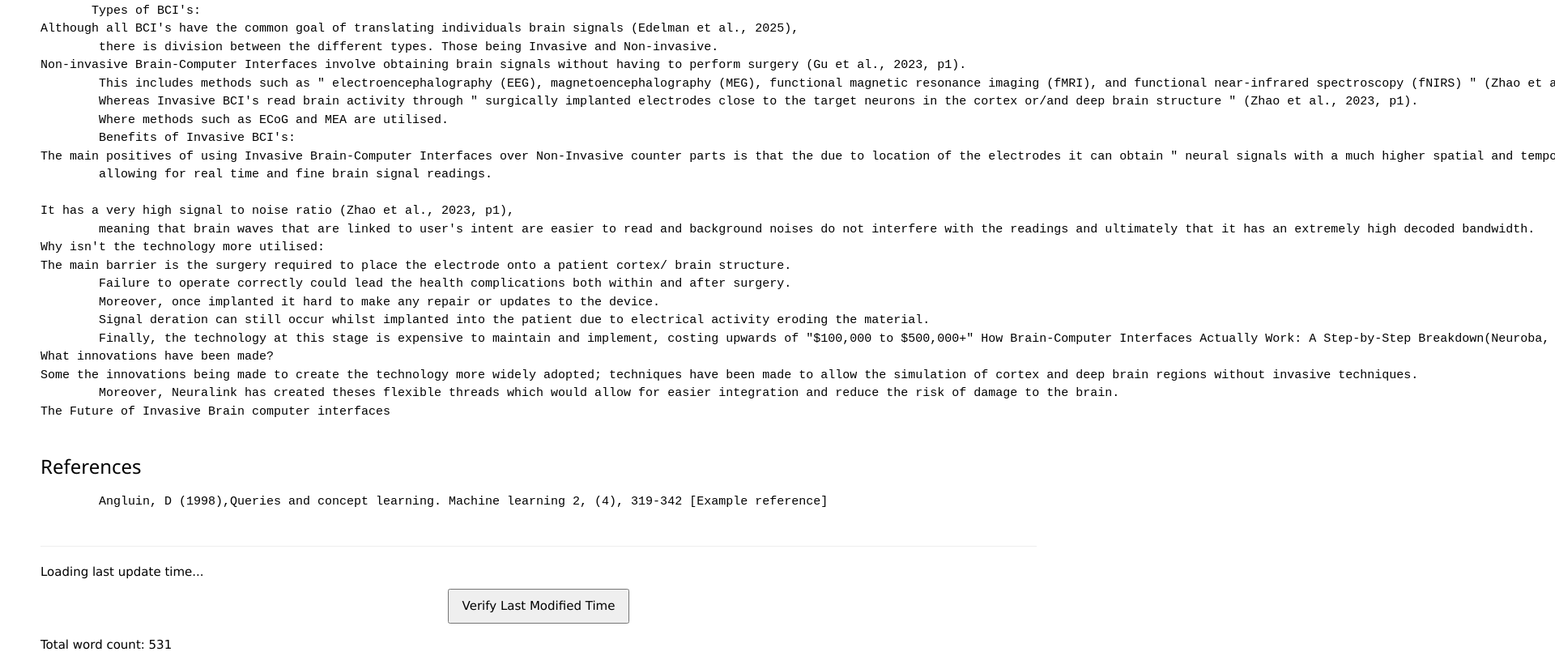
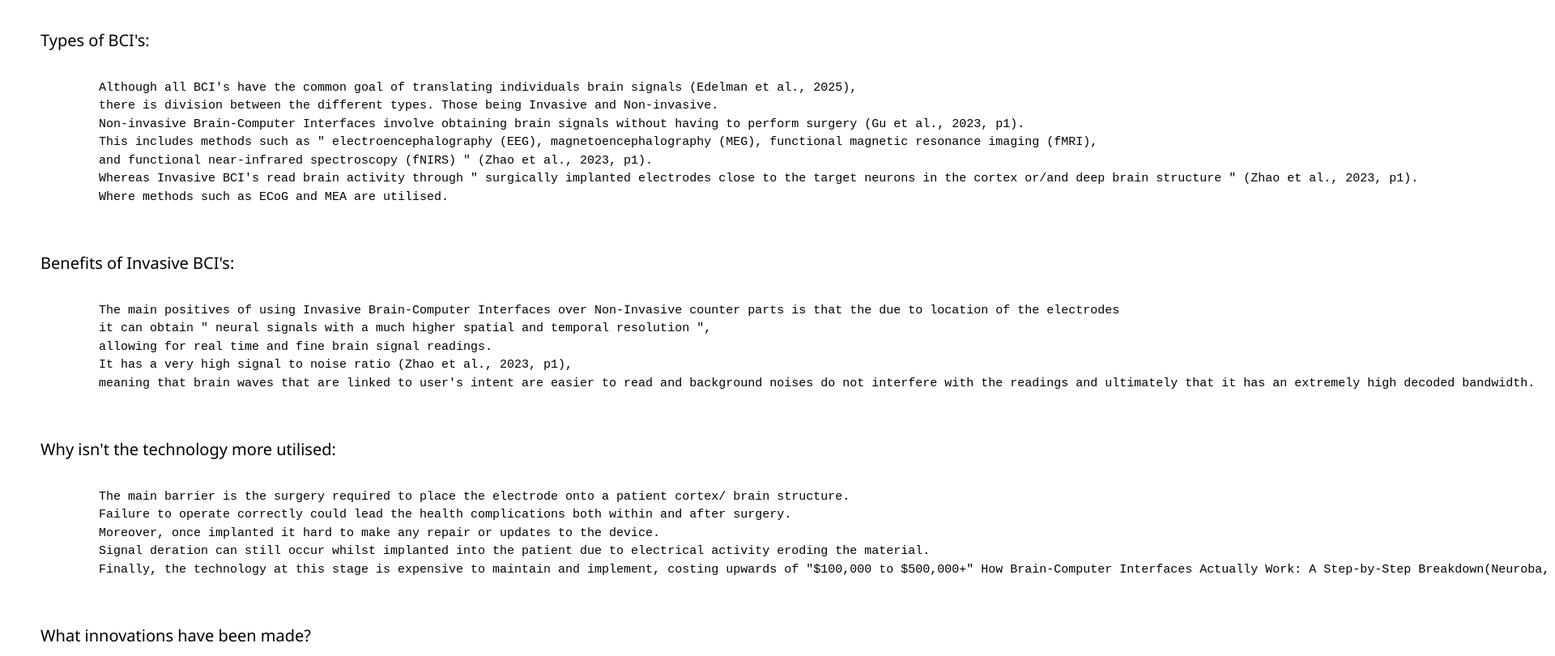
Before and after one commit to FEPSFY6933450/FY6933450, a plain HTML site: page index.html in a window 1280 px wide. Shown: the part 1392-2202 px from the top of the page at 81% size, 1920 px wide, since content can reach past the window. Drawn offline with nearby package versions, Linux system fonts and the light colour scheme.

Commit message:
Add headings for BCI types, benefits, and innovations

```diff
--- a/index.html
+++ b/index.html
@@ -101,26 +101,30 @@
     <h3 id="#Analysis and discussion">Analysis and discussion </h3>
     <p class="ex1">
       <pre id="Analysis and discussion">
-       Types of BCI's:
+       <h4>Types of BCI's:</h4>
         Although all BCI's have the common goal of translating individuals brain signals (Edelman et al., 2025),
         there is division between the different types. Those being Invasive and Non-invasive.
         Non-invasive Brain-Computer Interfaces involve obtaining brain signals without having to perform surgery (Gu et al., 2023, p1).
-        This includes methods such as " electroencephalography (EEG), magnetoencephalography (MEG), functional magnetic resonance imaging (fMRI), and functional near-infrared spectroscopy (fNIRS) " (Zhao et al., 2023, p1).
+        This includes methods such as " electroencephalography (EEG), magnetoencephalography (MEG), functional magnetic resonance imaging (fMRI),
+        and functional near-infrared spectroscopy (fNIRS) " (Zhao et al., 2023, p1).
         Whereas Invasive BCI's read brain activity through " surgically implanted electrodes close to the target neurons in the cortex or/and deep brain structure " (Zhao et al., 2023, p1).
         Where methods such as ECoG and MEA are utilised.
-        Benefits of Invasive BCI's:
-The main positives of using Invasive Brain-Computer Interfaces over Non-Invasive counter parts is that the due to location of the electrodes it can obtain " neural signals with a much higher spatial and temporal resolution ",
+
+        <h4>Benefits of Invasive BCI's: </h4>
+        The main positives of using Invasive Brain-Computer Interfaces over Non-Invasive counter parts is that the due to location of the electrodes
+        it can obtain " neural signals with a much higher spatial and temporal resolution ",
         allowing for real time and fine brain signal readings.
-
         It has a very high signal to noise ratio (Zhao et al., 2023, p1),
         meaning that brain waves that are linked to user's intent are easier to read and background noises do not interfere with the readings and ultimately that it has an extremely high decoded bandwidth.
-Why isn't the technology more utilised:
+
+        <h4>Why isn't the technology more utilised:</h4>
         The main barrier is the surgery required to place the electrode onto a patient cortex/ brain structure.
         Failure to operate correctly could lead the health complications both within and after surgery.
         Moreover, once implanted it hard to make any repair or updates to the device.
         Signal deration can still occur whilst implanted into the patient due to electrical activity eroding the material.
         Finally, the technology at this stage is expensive to maintain and implement, costing upwards of "$100,000 to $500,000+" How Brain-Computer Interfaces Actually Work: A Step-by-Step Breakdown(Neuroba, 10 June 2026).
-What innovations have been made?
+
+        <h4>What innovations have been made?</h4>
         Some the innovations being made to create the technology more widely adopted; techniques have been made to allow the simulation of cortex and deep brain regions without invasive techniques.
         Moreover, Neuralink has created theses flexible threads which would allow for easier integration and reduce the risk of damage to the brain.
         The Future of Invasive Brain computer interfaces
```
Lines whose indentation alone changed are shown as unchanged.
